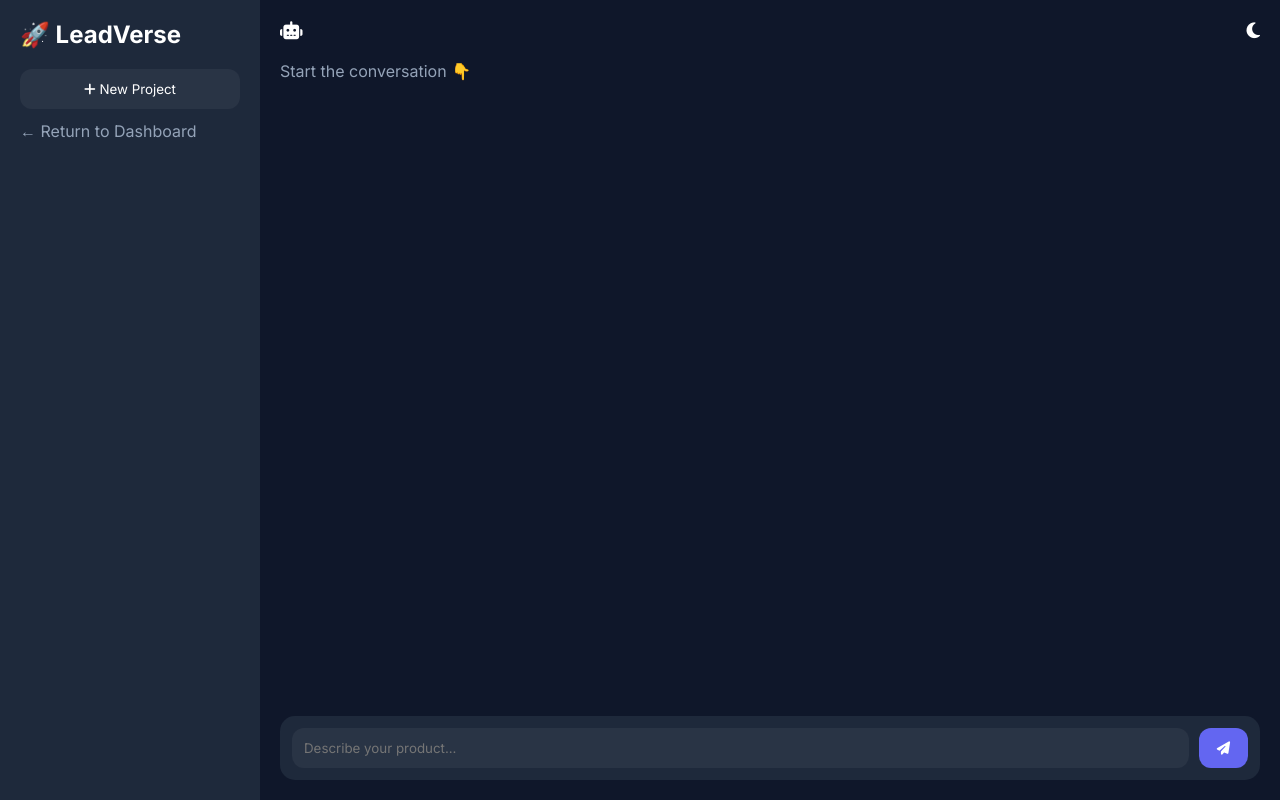
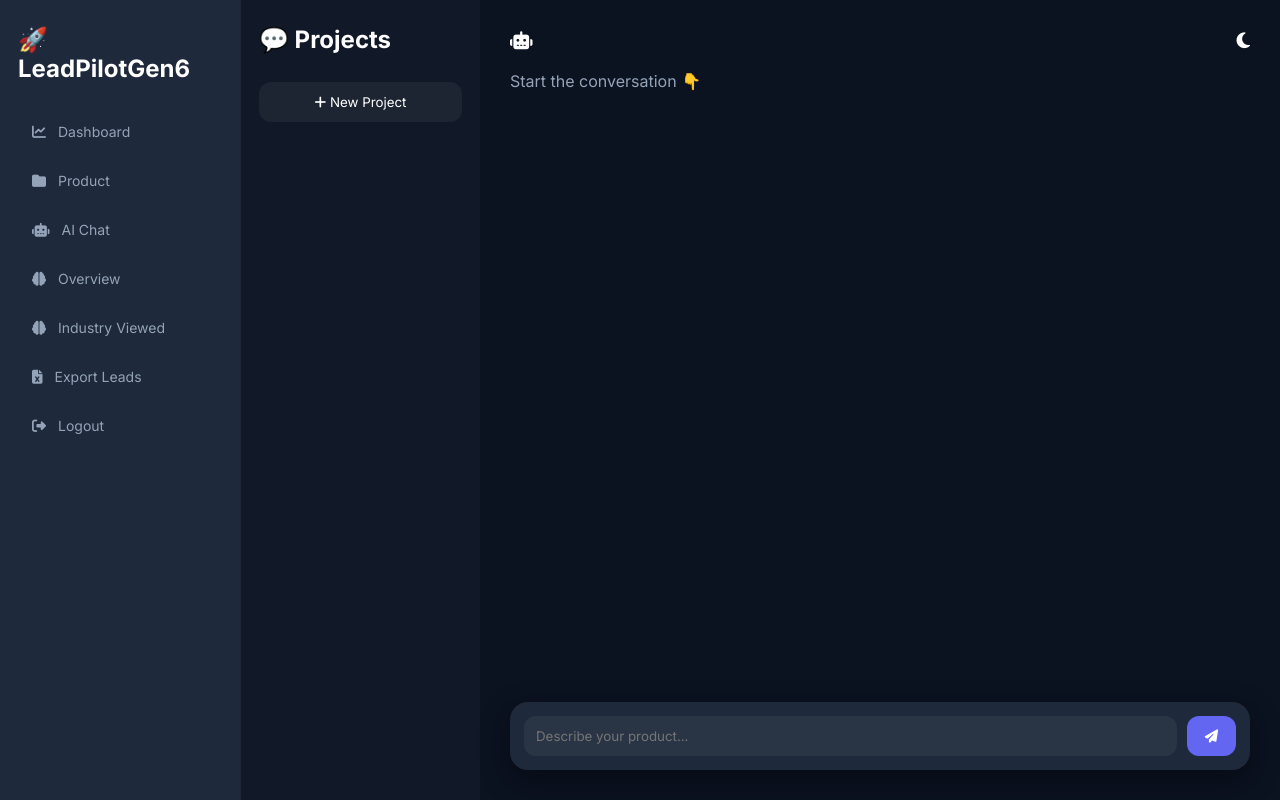
Before and after one commit to SUJAYSAKHARE22/lead-generation-project, a Flask app: page /chat_session/1 in a window 1280 px wide. Run offline with Flask 3, Linux system fonts and the light colour scheme; the visitor is signed in with stand-in values (Sample User, id 1); data that the repository does not hold is empty.

Commit message:
Create add new project button

```diff
--- a/app.py
+++ b/app.py
@@ -765,7 +765,6 @@ def export_excel():
 @app.route("/logout")
 def logout():
     session.clear()
-    clear_companies()
     return redirect("/")
 
 if __name__ == "__main__":
--- a/templates/chat.html
+++ b/templates/chat.html
@@ -41,10 +41,32 @@ transition:0.3s;
 /* SIDEBAR */
 
 .sidebar{
-width:260px;
+width:240px;
 background:var(--card);
-padding:20px;
+padding:25px 18px;
 overflow-y:auto;
+display:flex;
+flex-direction:column;
+gap:8px;
+}
+
+/* Dashboard Sidebar Links */
+
+.sidebar a{
+display:flex;
+align-items:center;
+gap:12px;
+padding:12px 14px;
+border-radius:12px;
+text-decoration:none;
+color:var(--soft);
+font-size:14px;
+transition:0.3s;
+}
+
+.sidebar a:hover{
+background:var(--accent);
+color:white;
 }
 
 .sidebar h2{
@@ -99,7 +121,8 @@ object-fit:cover;
 flex:1;
 display:flex;
 flex-direction:column;
-padding:20px;
+padding:30px;
+background:#0b1220;
 }
 
 /* TOPBAR */
@@ -189,9 +212,10 @@ margin-top:15px;
 .input-box{
 display:flex;
 gap:10px;
-background:var(--card);
-padding:12px;
-border-radius:15px;
+background:#1e293b;
+padding:14px;
+border-radius:18px;
+box-shadow:0 10px 30px rgba(0,0,0,0.4);
 }
 
 .input-box input{
@@ -217,9 +241,24 @@ cursor:pointer;
 
 <body>
 
+<!-- ================= DASHBOARD SIDEBAR ================= -->
+
 <div class="sidebar">
+<h2>🚀 LeadPilotGen6</h2>
+<a href="/dashboard"><i class="fas fa-chart-line"></i> Dashboard</a>
+<a href="/savedprojects"><i class="fas fa-folder"></i> Product</a>
+<a href="/chat"><i class="fas fa-robot"></i> AI Chat</a>
+<a href="/overview"><i class="fas fa-brain"></i> Overview</a>
+<a href="/industry_viewed"><i class="fas fa-brain"></i> Industry Viewed</a>
+<a href="/export_excel"><i class="fas fa-file-excel"></i> Export Leads</a>
+<a href="/logout"><i class="fas fa-sign-out-alt"></i> Logout</a>
+</div>
 
-<h2>🚀 LeadVerse</h2>
+<!-- ================= AI CHAT SIDEBAR ================= -->
+
+<div class="sidebar" style="border-left:1px solid rgba(255,255,255,0.06); background:#111827;">
+
+<h2>💬 Projects</h2>
 
 <button onclick="location.href='/create_project'">
 <i class="fas fa-plus"></i> New Project
@@ -232,31 +271,59 @@ cursor:pointer;
 
 {% set logo_path = 'project_logos/' ~ chat[0] ~ '.png' %}
 
-{% if (url_for('static', filename=logo_path)) %}
 <img src="{{ url_for('static', filename=logo_path) }}"
+     onerror="this.src='{{ url_for('static', filename='project_logos/default.png') }}'"
      class="chat-logo">
-{% endif %}
 
 <span>{{chat[1]}}</span>
 
 </div>
 {% endfor %}
 
-<br>
-<a href="/dashboard" style="color:var(--soft);text-decoration:none;">← Return to Dashboard</a>
+</div>
 
-</div>
+<!-- ================= CHAT MAIN ================= -->
 
 <div class="main">
 
 <div class="topbar">
-<button onclick="location.href='/chat'"><i class="fas fa-robot"></i></button>
-<button onclick="toggleTheme()"><i class="fas fa-moon"></i></button>
+<button onclick="location.href='/chat'">
+<i class="fas fa-robot"></i>
+</button>
+<button onclick="toggleTheme()">
+    <script>
+let selectedProjectId = null;
+
+function showMenu(event, projectId){
+    event.preventDefault();
+    selectedProjectId = projectId;
+
+    const menu = document.getElementById("contextMenu");
+
+    menu.style.display = "block";
+    menu.style.left = event.pageX + "px";
+    menu.style.top = event.pageY + "px";
+}
+
+function deleteProject(){
+    if(!selectedProjectId) return;
+
+    fetch(`/delete_project/${selectedProjectId}`, {
+        method: "POST"
+    }).then(() => {
+        location.reload();
+    });
+}
+
+document.addEventListener("click", function(){
+    document.getElementById("contextMenu").style.display = "none";
+});
+</script>
+<i class="fas fa-moon"></i>
+</button>
 </div>
 
 {% if show_create %}
-
-<!-- ================= CREATE PROJECT FORM ================= -->
 
 <div class="create-box">
 <h2>Create New Project</h2>
@@ -278,8 +345,6 @@ cursor:pointer;
 </div>
 
 {% else %}
-
-<!-- ================= CHAT UI ================= -->
 
 <div class="messages">
 
@@ -310,6 +375,8 @@ cursor:pointer;
 {% endif %}
 
 </div>
+<!-- ================= CONTEXT MENU ================= -->
+
 <div id="contextMenu" style="
 position:absolute;
 display:none;
@@ -317,45 +384,15 @@ background:#1e293b;
 padding:10px;
 border-radius:10px;
 box-shadow:0 10px 25px rgba(0,0,0,0.4);
-z-index:1000;
+z-index:2000;
+min-width:160px;
 ">
+
 <div onclick="deleteProject()"
-     style="color:#ef4444;cursor:pointer;">
+     style="color:#ef4444;cursor:pointer;padding:8px 10px;border-radius:8px;">
 🗑 Delete Project
 </div>
+
 </div>
-<script>
-function toggleTheme(){
-document.body.classList.toggle("light");
-}
-</script>
-<script>
-let selectedProjectId = null;
-
-function showMenu(event, projectId){
-    event.preventDefault();
-
-    selectedProjectId = projectId;
-
-    const menu = document.getElementById("contextMenu");
-    menu.style.display = "block";
-    menu.style.left = event.pageX + "px";
-    menu.style.top = event.pageY + "px";
-}
-
-function deleteProject(){
-    if(!selectedProjectId) return;
-
-    fetch(`/delete_project/${selectedProjectId}`, {
-        method: "POST"
-    }).then(() => {
-        location.reload();
-    });
-}
-
-document.addEventListener("click", function(){
-    document.getElementById("contextMenu").style.display = "none";
-});
-</script>
 </body>
 </html>
```
Also changed, not shown: templates/savedprojects.html (+193 -25 lines), static/project_logos/10.png (added), 1 other file.
